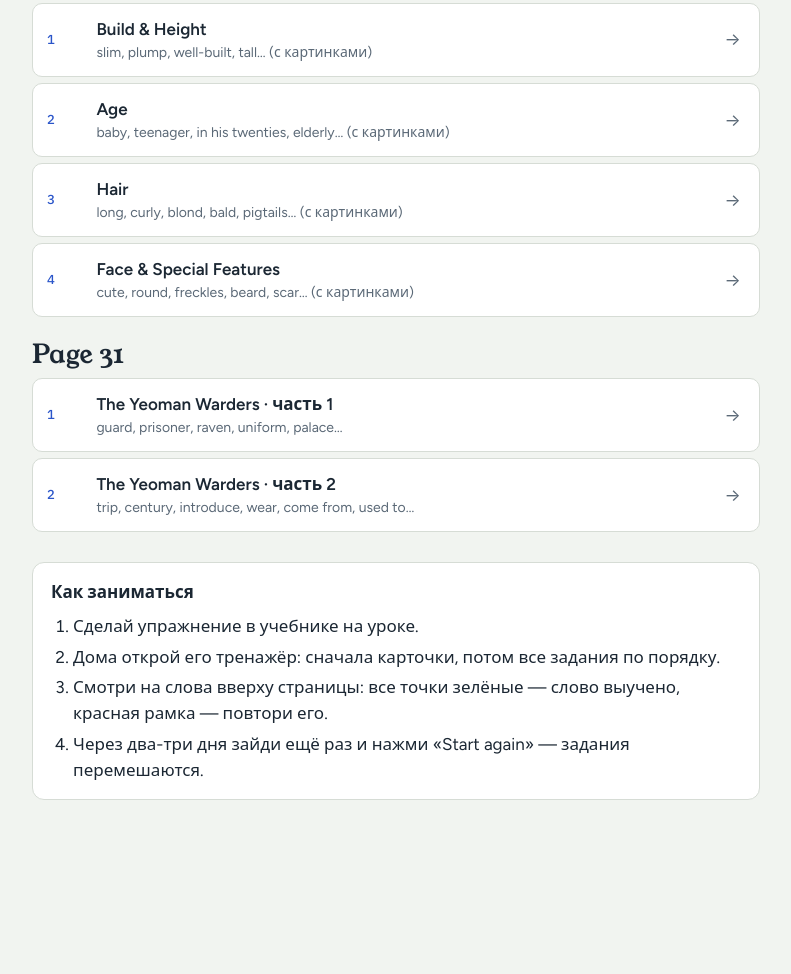
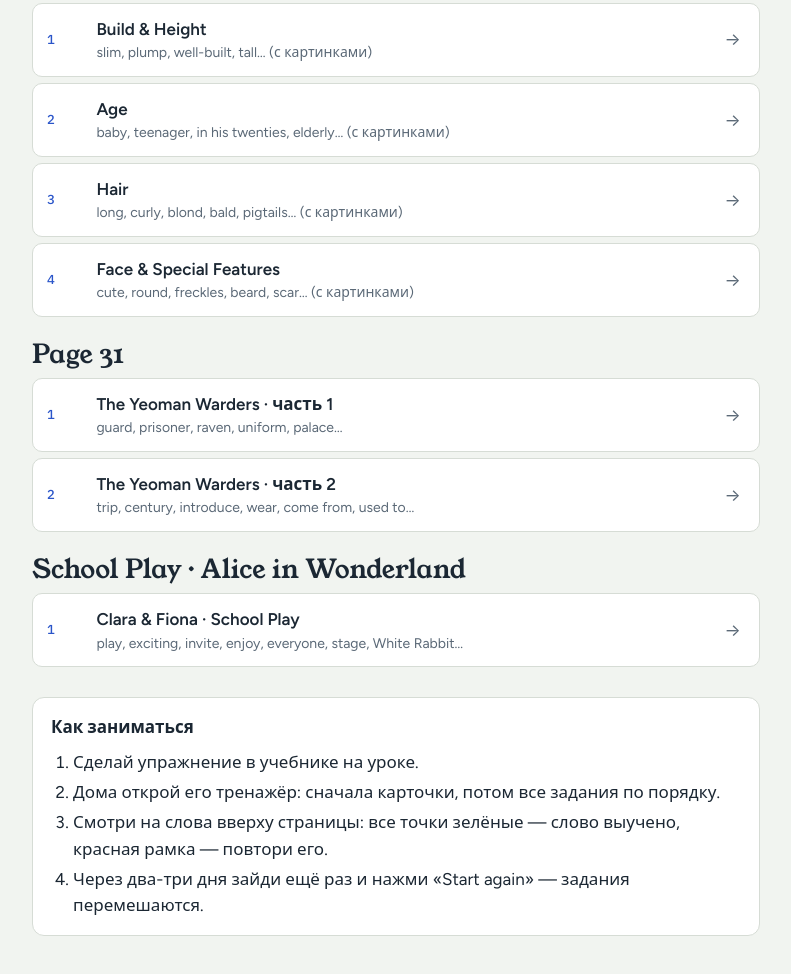
Before and after one commit to elvisk2079-ux/Spotlight-7, a plain HTML site: page index.html in a window 1280 px wide. Shown: the part 859-1833 px from the top of the page, without its empty margins (244-1035 px from the left). Before the commit the page ends 1731 px from the top, so only its background shows below. Drawn offline with Linux system fonts and the light colour scheme.

Commit message:
Add School Play lesson to Spotlight 7 lesson index

```diff
--- a/index.html
+++ b/index.html
@@ -321,6 +321,16 @@ a.gram { margin-top: 8px; border-color: var(--accent); background: var(--accent-
       </a></li>
     </ol>
   </section>
+  <section class="unit" id="school-play">
+    <h2>School Play · Alice in Wonderland</h2>
+    <ol class="toc">
+      <li><a class="row" href="school-play/alice-in-wonderland.html">
+        <span class="n">1</span>
+        <span class="t"><b>Clara &amp; Fiona · School Play</b><span class="s">play, exciting, invite, enjoy, everyone, stage, White Rabbit…</span></span>
+        <span class="go" aria-hidden="true">→</span>
+      </a></li>
+    </ol>
+  </section>
   <div class="how">
     <h3>Как заниматься</h3>
     <ol>
```
